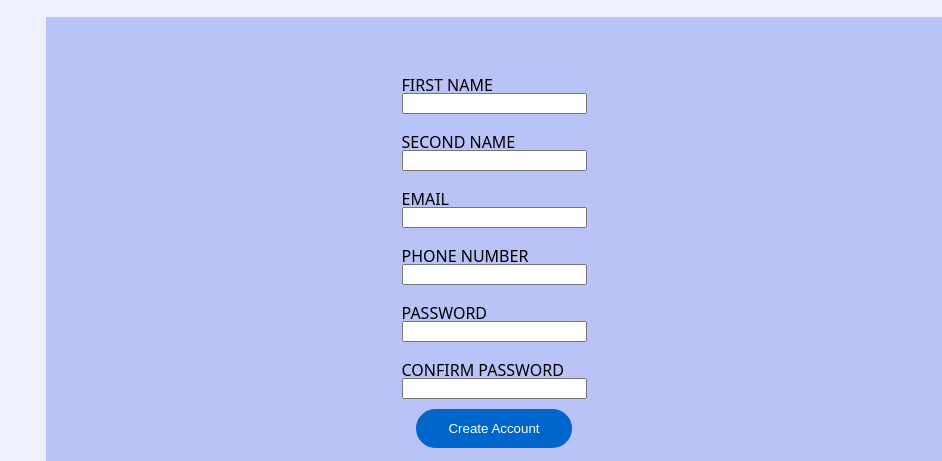
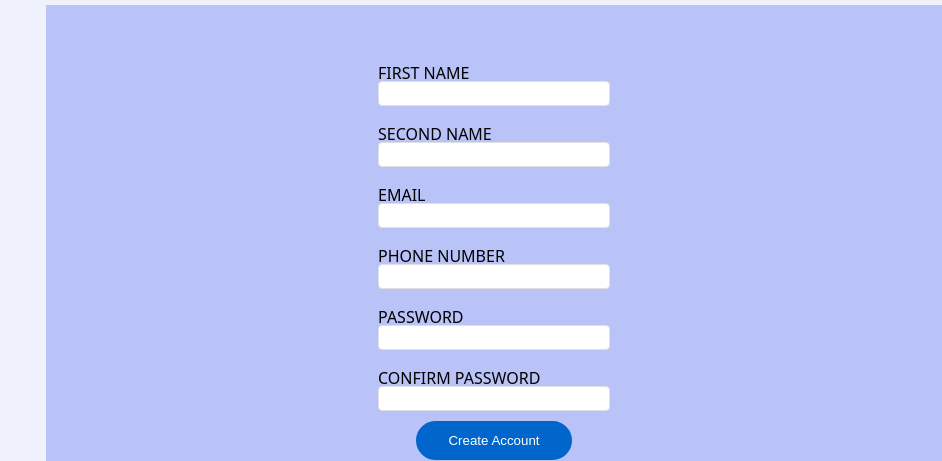
Before and after one commit to IgnacioMarucco/odin-form, a plain HTML site: page index.html in a window 1280 px wide. Shown: the part 205-666 px from the top of the page, 338-1280 px from the left. Drawn offline with Linux system fonts and the light colour scheme; a web font is replaced by a local one.

Commit message:
input style

```diff
--- a/main.css
+++ b/main.css
@@ -131,6 +131,16 @@ transition : 500ms;
 padding: 10px 50px;
 }
 
+input {
+  border-radius: 4px;
+  font-size: 1.1rem;
+  border: 1px solid rgb(224, 224, 224);
+}
+
+input:invalid:focus {
+  border: 2px solid red;
+}
+
 /* Media Queries */
 
 @media (min-width: 768px) {
```
